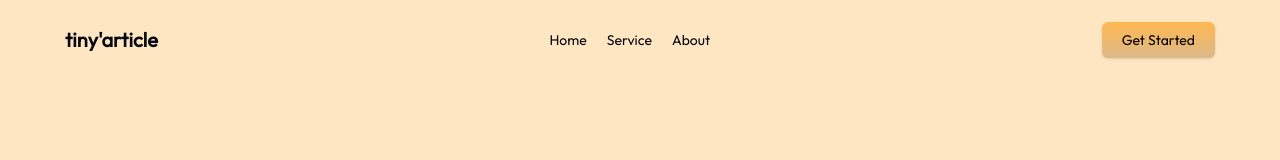
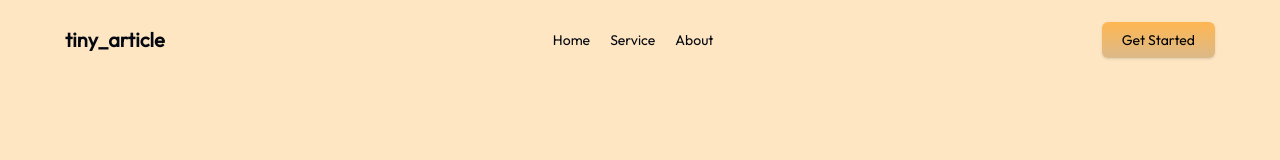
Before and after one commit to ashrafchowdury/tiny-article, a Next.js app: page / in a window 1280 px wide. Shown: the top 160 px of the page. Built offline with nearby package versions, Linux system fonts and the light colour scheme.

Commit message:
fix: fixed key missing issue

```diff
--- a/src/app/(service)/history/page.tsx
+++ b/src/app/(service)/history/page.tsx
@@ -30,8 +30,8 @@ const History = () => {
         disable this feature from the settings page.
       </p>
 
-      {history.data?.map((value: POST_TYPE[]) => (
-        <section className="mt-10">
+      {history.data?.map((value: POST_TYPE[], ind) => (
+        <section className="mt-10" key={ind}>
           <p className="text-xs font-medium opacity-70 mb-3">Today</p>
           <div className="w-full flex flex-wrap items-center justify-start">
             {value?.map((item: POST_TYPE) => (
--- a/src/app/(service)/settings/page.tsx
+++ b/src/app/(service)/settings/page.tsx
@@ -1,5 +1,5 @@
 "use client";
-import React, { useState, useEffect } from "react";
+import React, { useState, useEffect, Fragment } from "react";
 import {
   Select,
   SelectContent,
@@ -196,12 +196,14 @@ const Settings = () => {
             </label>
             <div className="space-y-4">
               {utility.map((item) => (
+                <Fragment key={item.key}>
                   <SwitchElement
                     title={item.title}
                     id={item.key}
                     checked={utilities[item.key as UtilityKeys]}
                     onClick={() => onUtilityChange(item.key as UtilityKeys)}
                   />
+                </Fragment>
               ))}
             </div>
           </div>
--- a/src/app/page.tsx
+++ b/src/app/page.tsx
@@ -6,7 +6,7 @@ export default function Home() {
   return (
     <main className="xl:w-[1150px] lg:w-[1025px] md:w-[750px] sm:w-[550px] w-[95%] mx-auto">
       <nav className="w-full h-[70px] sm:h-[80px] flex items-center justify-between">
-        <p className="text-xl font-semibold">tiny'article</p>
+        <p className="text-xl font-semibold">tiny_article</p>
 
         <div className="items-center space-x-5 hidden sm:flex *:text-sm">
           <Link href="/">Home</Link>
--- a/src/components/sidebar.tsx
+++ b/src/components/sidebar.tsx
@@ -24,7 +24,7 @@ const Sidebar = ({ className }: { className?: string }) => {
         <div className="space-y-2 md:space-y-4">
           <div className="mx-3 md:mx-6 space-x-2 flex items-center">
             <p className="text-lg md:text-xl font-bold opacity-60">
-              tiny'article
+              tiny_article
             </p>
           </div>
           <div className="w-[90%] md:w-[83%] border border-border mx-auto"></div>
```
Lines whose indentation alone changed are shown as unchanged.
